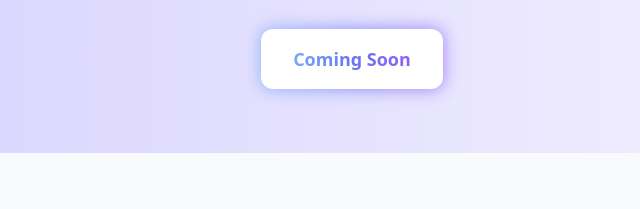
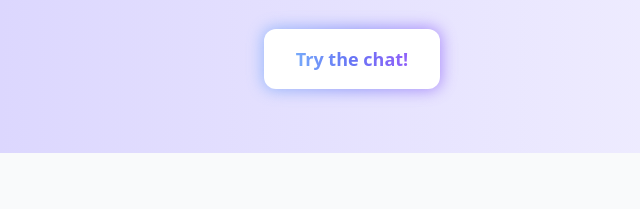
Before and after one commit to ebrahim575/flyte-ai-landing-page, a website: page index.html in a window 1280 px wide. Shown: the part 455-664 px from the top of the page, 0-640 px from the left. Drawn offline with Linux system fonts and the light colour scheme.

Commit message:
add link to chat

```diff
--- a/index.html
+++ b/index.html
@@ -65,11 +65,11 @@
                 <h1 class="max-w-2xl mb-4 text-4xl font-extrabold leading-none tracking-tight md:text-5xl xl:text-6xl text-gray-900">Flyte AI: The Future of AI-Powered Flight Booking</h1>
                 <p class="max-w-2xl mb-6 font-light text-gray-700 lg:mb-8 md:text-lg lg:text-xl">Flyte AI is an innovative flight booking platform that leverages AI, embedded wallets, AgentKit, and the Coinbase Developer Platform to provide a seamless travel experience, particularly for crypto-savvy users.</p>
                 <div class="flex justify-center max-w-2xl">
-                    <a href="#" class="group relative inline-flex w-auto">
+                    <a href="https://f8238d53084a.ngrok.app/" class="group relative inline-flex w-auto">
                         <div class="absolute -inset-px rounded-xl bg-gradient-to-r from-blue-400 via-indigo-500 to-purple-500 opacity-70 blur transition duration-1000 group-hover:opacity-100 group-hover:duration-200 animate-gradient"></div>
                         <button class="relative flex items-center justify-center rounded-xl bg-white px-8 py-4 text-lg font-semibold transition-all duration-200 hover:scale-105">
                             <span class="text-transparent bg-clip-text bg-gradient-to-r from-blue-400 via-indigo-500 to-purple-500">
-                                Coming Soon
+                                Try the chat!
                             </span>
                         </button>
                     </a>
```
